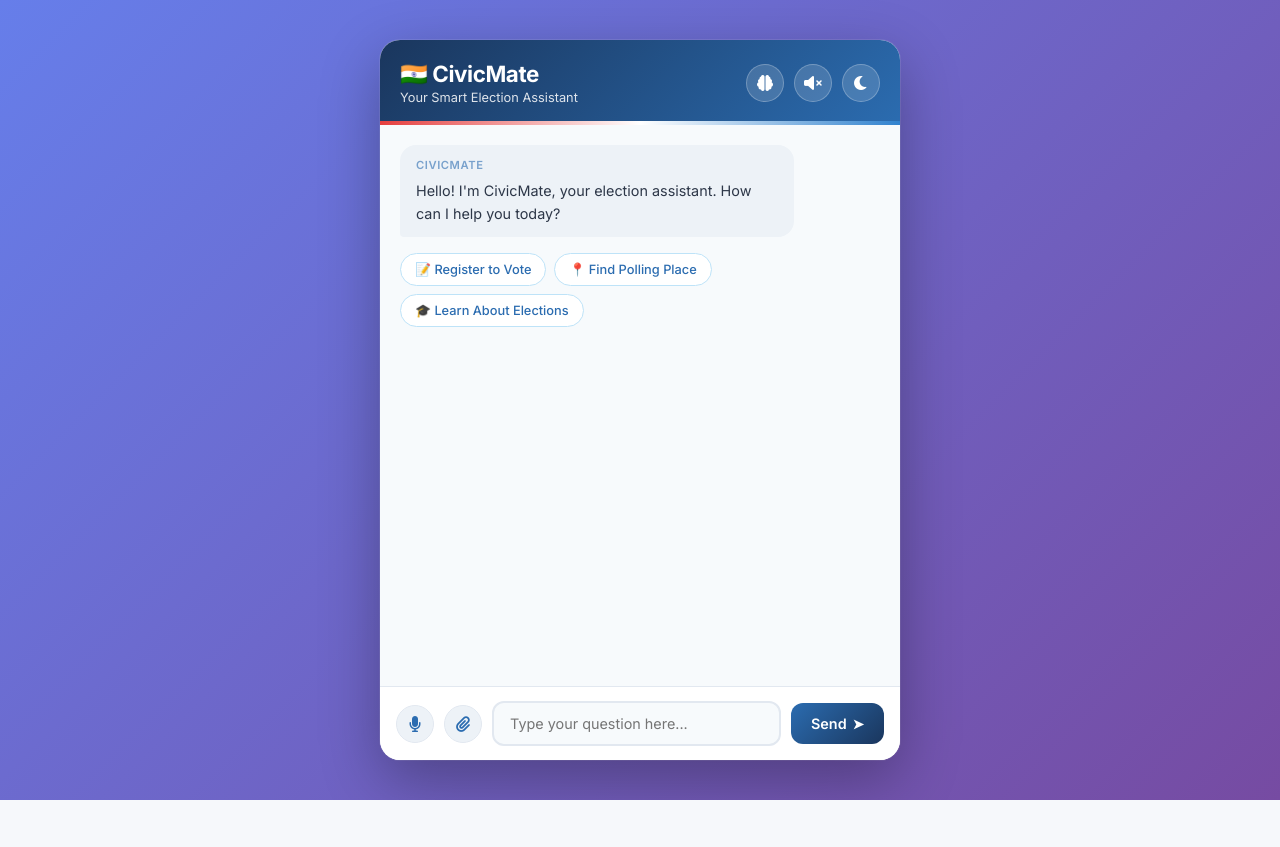
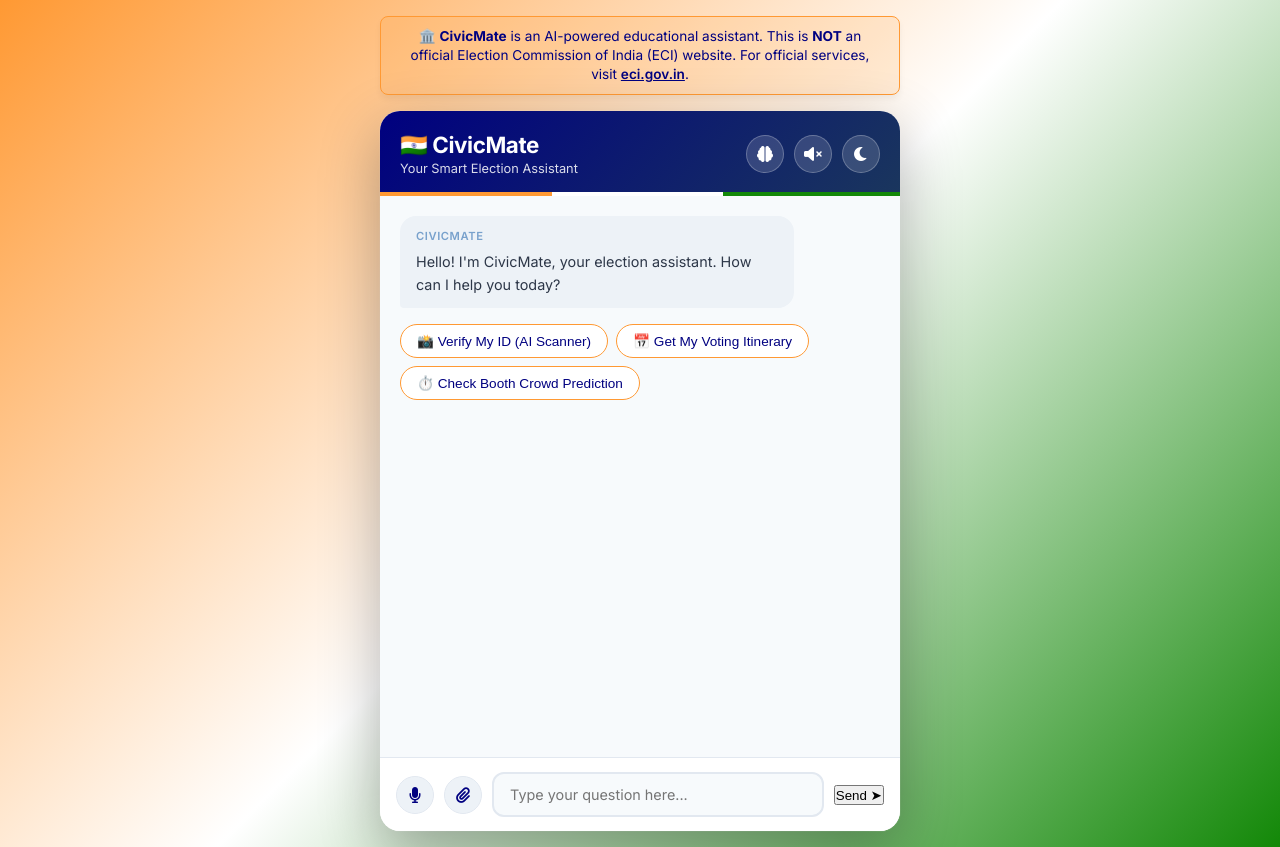
Before and after one commit to suryakranthallu/CivicMate-Election-Assistant, a Flask app: page / in a window 1280 px wide. Before the commit the page ends 800 px from the top, so only its background shows below. Run offline with Flask 3, Linux system fonts and the light colour scheme.

Commit message:
feat: ECI Tricolor UI overhaul with disclaimer banner and quick action buttons

```diff
--- a/static/style.css
+++ b/static/style.css
@@ -7,13 +7,45 @@
 
 body {
     font-family: 'Inter', 'Segoe UI', Tahoma, Geneva, Verdana, sans-serif;
-    background: linear-gradient(135deg, #667eea 0%, #764ba2 100%);
+    /* Indian Tricolor Theme Background */
+    background: linear-gradient(135deg, #FF9933 0%, #FFFFFF 50%, #138808 100%);
     display: flex;
+    flex-direction: column;
     justify-content: center;
     align-items: center;
     min-height: 100vh;
     padding: 16px;
     transition: background 0.4s ease;
+}
+
+/* ===== DISCLAIMER BANNER ===== */
+.disclaimer-banner {
+    width: 100%;
+    max-width: 520px;
+    background: rgba(255, 153, 51, 0.15); /* Light Saffron */
+    border: 1px solid #FF9933;
+    color: #000080; /* Navy Blue text for high contrast */
+    padding: 10px 16px;
+    border-radius: 8px;
+    margin-bottom: 16px;
+    font-size: 0.85rem;
+    text-align: center;
+    line-height: 1.4;
+    box-shadow: 0 4px 6px rgba(0, 0, 0, 0.05);
+}
+
+.disclaimer-banner strong {
+    font-weight: 700;
+}
+
+.disclaimer-banner a {
+    color: #000080;
+    text-decoration: underline;
+    font-weight: 600;
+}
+
+.disclaimer-banner a:hover {
+    color: #138808;
 }
 
 /* ===== SKIP LINK (Accessibility) ===== */
@@ -69,7 +101,7 @@ body {
 
 /* ===== HEADER ===== */
 .chat-header {
-    background: linear-gradient(135deg, #1a365d 0%, #2b6cb0 100%);
+    background: linear-gradient(135deg, #000080 0%, #1a365d 100%); /* Navy Blue Gradient */
     color: white;
     padding: 20px 20px;
     display: flex;
@@ -86,7 +118,8 @@ body {
     left: 0;
     right: 0;
     height: 4px;
-    background: linear-gradient(90deg, #e53e3e, #ffffff, #3182ce);
+    /* Indian Flag Line */
+    background: linear-gradient(90deg, #FF9933 33%, #FFFFFF 33%, #FFFFFF 66%, #138808 66%);
 }
 
 .header-title {
@@ -134,10 +167,10 @@ body {
 }
 
 .icon-btn.active {
-    background: #48bb78;
+    background: #138808; /* India Green */
     color: white;
-    border-color: #2f855a;
-    box-shadow: 0 0 10px rgba(72, 187, 120, 0.4);
+    border-color: #0d5f06;
+    box-shadow: 0 0 10px rgba(19, 136, 8, 0.4);
 }
 
 .icon-btn:focus {
@@ -145,11 +178,10 @@ body {
     outline-offset: 2px;
 }
 
-/* Mic button in input area needs different colors */
 .input-area .icon-btn {
     background: #edf2f7;
     border: 1px solid #e2e8f0;
-    color: #2b6cb0;
+    color: #000080; /* Navy */
 }
 
 .input-area .icon-btn:hover {
@@ -254,10 +286,11 @@ body {
 }
 
 .user-message {
-    background: linear-gradient(135deg, #2b6cb0 0%, #1a365d 100%);
+    background: #000080; /* Navy Blue */
     color: white;
     align-self: flex-end;
     border-bottom-right-radius: 4px;
+    box-shadow: 0 4px 15px rgba(0, 0, 128, 0.15);
 }
 
 .user-message .message-label {
@@ -280,23 +313,21 @@ body {
 
 .quick-btn {
     background: white;
-    color: #2b6cb0;
-    border: 1.5px solid #bee3f8;
-    padding: 8px 14px;
+    color: #000080; /* Navy Blue */
+    border: 1px solid #FF9933; /* Saffron */
     border-radius: 20px;
+    padding: 8px 16px;
+    font-size: 0.85rem;
+    font-weight: 500;
     cursor: pointer;
-    font-size: 0.8rem;
-    font-family: 'Inter', sans-serif;
-    font-weight: 500;
     transition: all 0.2s ease;
     white-space: nowrap;
 }
 
 .quick-btn:hover {
-    background: #ebf8ff;
-    border-color: #2b6cb0;
-    transform: translateY(-1px);
-    box-shadow: 0 2px 8px rgba(43, 108, 176, 0.15);
+    background: #FF9933;
+    color: white;
+    transform: translateY(-2px);
 }
 
 .quick-btn:focus {
@@ -376,26 +407,23 @@ body {
     cursor: not-allowed;
 }
 
-#send-btn {
-    background: linear-gradient(135deg, #2b6cb0 0%, #1a365d 100%);
+.send-btn {
+    background: #000080; /* Navy Blue */
     color: white;
     border: none;
-    padding: 12px 20px;
     border-radius: 12px;
+    padding: 0 20px;
+    font-weight: 600;
     cursor: pointer;
-    font-weight: 600;
-    font-size: 0.9rem;
-    font-family: 'Inter', sans-serif;
     transition: all 0.2s ease;
     display: flex;
     align-items: center;
-    gap: 6px;
-    white-space: nowrap;
+    gap: 8px;
 }
 
-#send-btn:hover:not(:disabled) {
+.send-btn:hover:not(:disabled) {
+    background: #1a365d;
     transform: translateY(-1px);
-    box-shadow: 0 4px 12px rgba(26, 54, 93, 0.3);
 }
 
 #send-btn:active:not(:disabled) {
@@ -630,15 +658,16 @@ dark-mode .reasoning-trace {
 }
 
 .reasoning-header {
+    font-size: 0.75rem;
     font-weight: 700;
     text-transform: uppercase;
-    letter-spacing: 0.05em;
-    font-size: 0.7rem;
+    color: #FF9933; /* Saffron */
+    margin-bottom: 8px;
     display: flex;
     align-items: center;
     gap: 6px;
-    margin-bottom: 8px;
-    opacity: 0.8;
+    border-bottom: 1px solid rgba(255, 153, 51, 0.2);
+    padding-bottom: 6px;
 }
 
 .reasoning-content {
--- a/templates/index.html
+++ b/templates/index.html
@@ -42,6 +42,11 @@
 <body>
     <a href="#user-input" class="skip-link">Skip to chat input</a>
 
+    <!-- AI Disclaimer Banner -->
+    <div class="disclaimer-banner" role="banner" aria-label="Official Disclaimer">
+        <p>🏛️ <strong>CivicMate</strong> is an AI-powered educational assistant. This is <strong>NOT</strong> an official Election Commission of India (ECI) website. For official services, visit <a href="https://eci.gov.in" target="_blank" rel="noopener noreferrer">eci.gov.in</a>.</p>
+    </div>
+
     <main class="chat-container" role="main">
         <header class="chat-header">
             <div class="header-title">
@@ -68,9 +73,9 @@
             </div>
 
             <div class="quick-actions" id="quick-actions" aria-label="Quick action suggestions">
-                <button class="quick-btn" data-message="How do I register to vote?" aria-label="Ask about voter registration">📝 Register to Vote</button>
-                <button class="quick-btn" data-message="Where is my polling place?" aria-label="Ask about polling places">📍 Find Polling Place</button>
-                <button class="quick-btn" data-message="How does the Electoral College work?" aria-label="Ask about how elections work">🎓 Learn About Elections</button>
+                <button class="quick-btn" data-message="Can you verify my Voter ID?" aria-label="Trigger ID Scanner">📸 Verify My ID (AI Scanner)</button>
+                <button class="quick-btn" data-message="I have my EPIC and know my booth. What time should I vote?" aria-label="Get Voting Itinerary">📅 Get My Voting Itinerary</button>
+                <button class="quick-btn" data-message="What is the crowd like at 2 PM?" aria-label="Check Crowd Prediction">⏱️ Check Booth Crowd Prediction</button>
             </div>
         </div>
 
```
